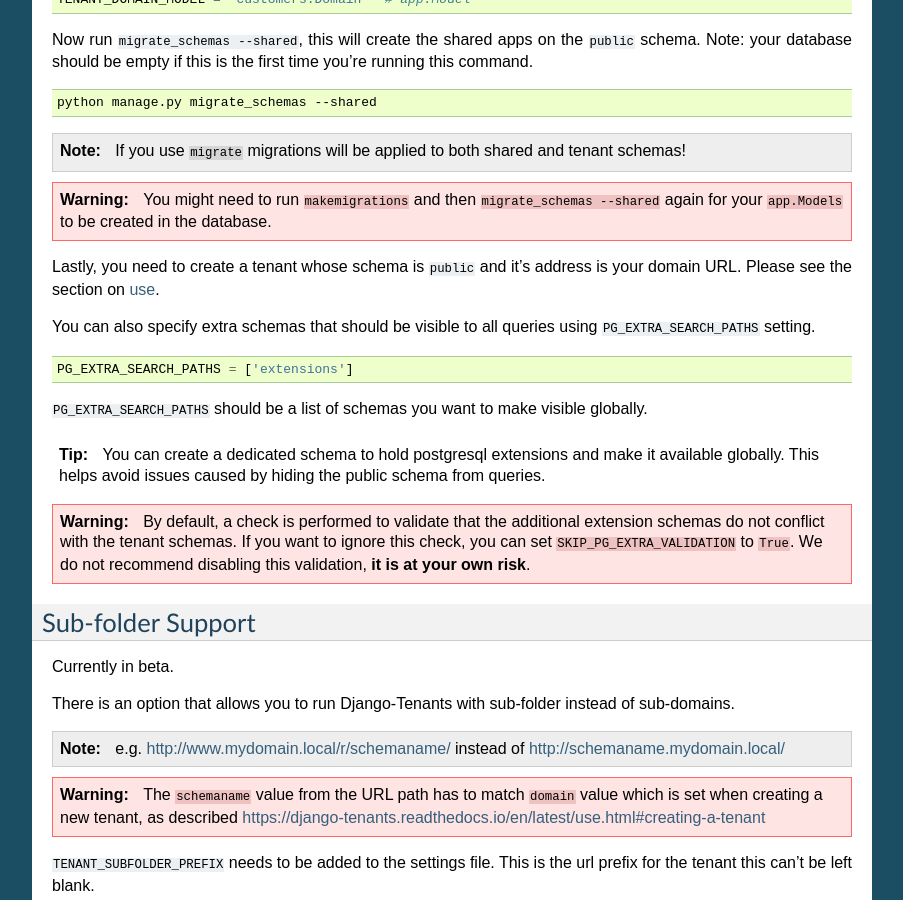
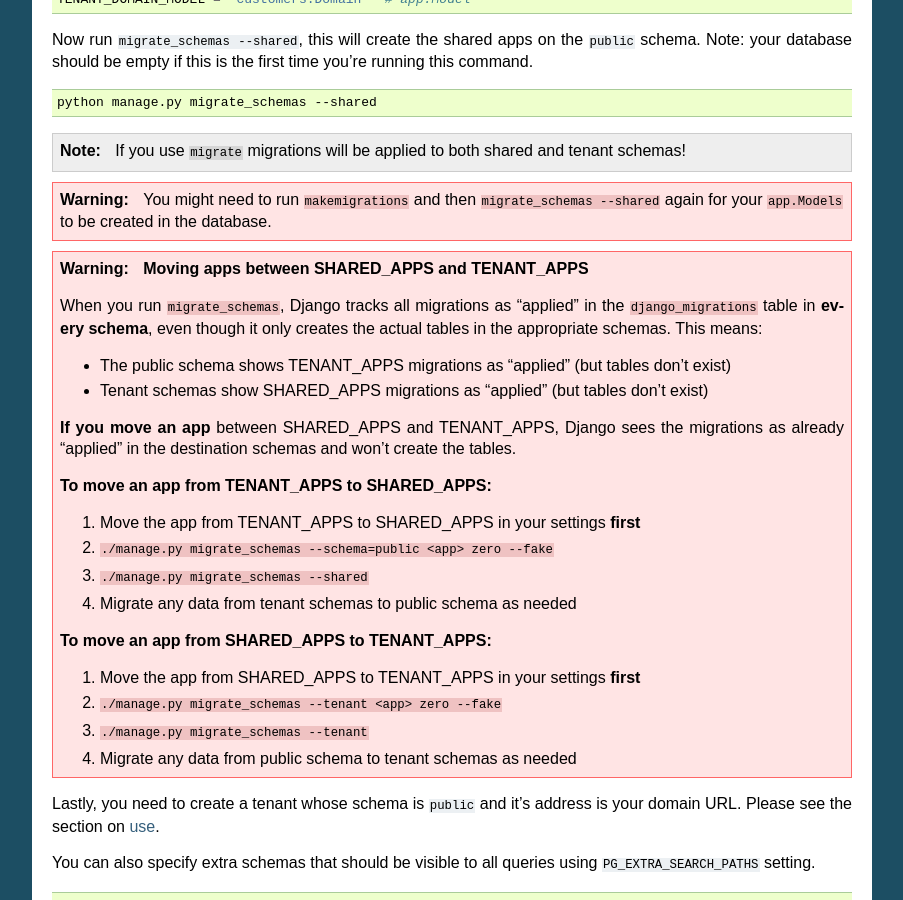
Before and after one commit to django-tenants/django-tenants, a Sphinx documentation site: the page built from docs/install.rst, in a window 1280 px wide and 900 px high, scrolled down 2311 px. Shown: the whole window, without its empty margins (198-1101 px from the left). Built offline with Sphinx 7.4.7, drawn with Linux system fonts in a browser that asks for light colours; the version number is read from the project's files by our own code.

Commit message:
Document how to move apps between SHARED_APPS and TENANT_APPS
Django's allow_migrate() blocks migration operations but still records
the migration as "applied" in django_migrations. This creates phantom
records in all schemas, causing issues when moving apps between
SHARED_APPS and TENANT_APPS.

Add warning in docs/install.rst in the "Configure Tenant and Shared
Applications" section explaining:
- The issue and its root cause
- Step-by-step procedure using migrate zero --fake to safely move apps

The --fake flag is necessary because after moving the app in settings,
allow_migrate() returns True for the destination schemas. Without --fake,
Django would attempt to execute DROP TABLE statements for tables that
don't exist (the original migrations never created them because
allow_migrate() returned False at that time).

```diff
--- a/docs/install.rst
+++ b/docs/install.rst
@@ -146,6 +146,34 @@ Now run ``migrate_schemas --shared``, this will create the shared apps on the ``
 .. warning::
 
    You might need to run ``makemigrations`` and then ``migrate_schemas --shared`` again for your ``app.Models`` to be created in the database.
+
+.. warning::
+
+    **Moving apps between SHARED_APPS and TENANT_APPS**
+
+    When you run ``migrate_schemas``, Django tracks all migrations as "applied" in the
+    ``django_migrations`` table in **every schema**, even though it only creates the actual
+    tables in the appropriate schemas. This means:
+
+    - The public schema shows TENANT_APPS migrations as "applied" (but tables don't exist)
+    - Tenant schemas show SHARED_APPS migrations as "applied" (but tables don't exist)
+
+    **If you move an app** between SHARED_APPS and TENANT_APPS, Django sees the migrations
+    as already "applied" in the destination schemas and won't create the tables.
+
+    **To move an app from TENANT_APPS to SHARED_APPS:**
+
+    1. Move the app from TENANT_APPS to SHARED_APPS in your settings **first**
+    2. ``./manage.py migrate_schemas --schema=public <app> zero --fake``
+    3. ``./manage.py migrate_schemas --shared``
+    4. Migrate any data from tenant schemas to public schema as needed
+
+    **To move an app from SHARED_APPS to TENANT_APPS:**
+
+    1. Move the app from SHARED_APPS to TENANT_APPS in your settings **first**
+    2. ``./manage.py migrate_schemas --tenant <app> zero --fake``
+    3. ``./manage.py migrate_schemas --tenant``
+    4. Migrate any data from public schema to tenant schemas as needed
 
 Lastly, you need to create a tenant whose schema is ``public`` and it's address is your domain URL. Please see the section on :doc:`use <use>`.
 
```
